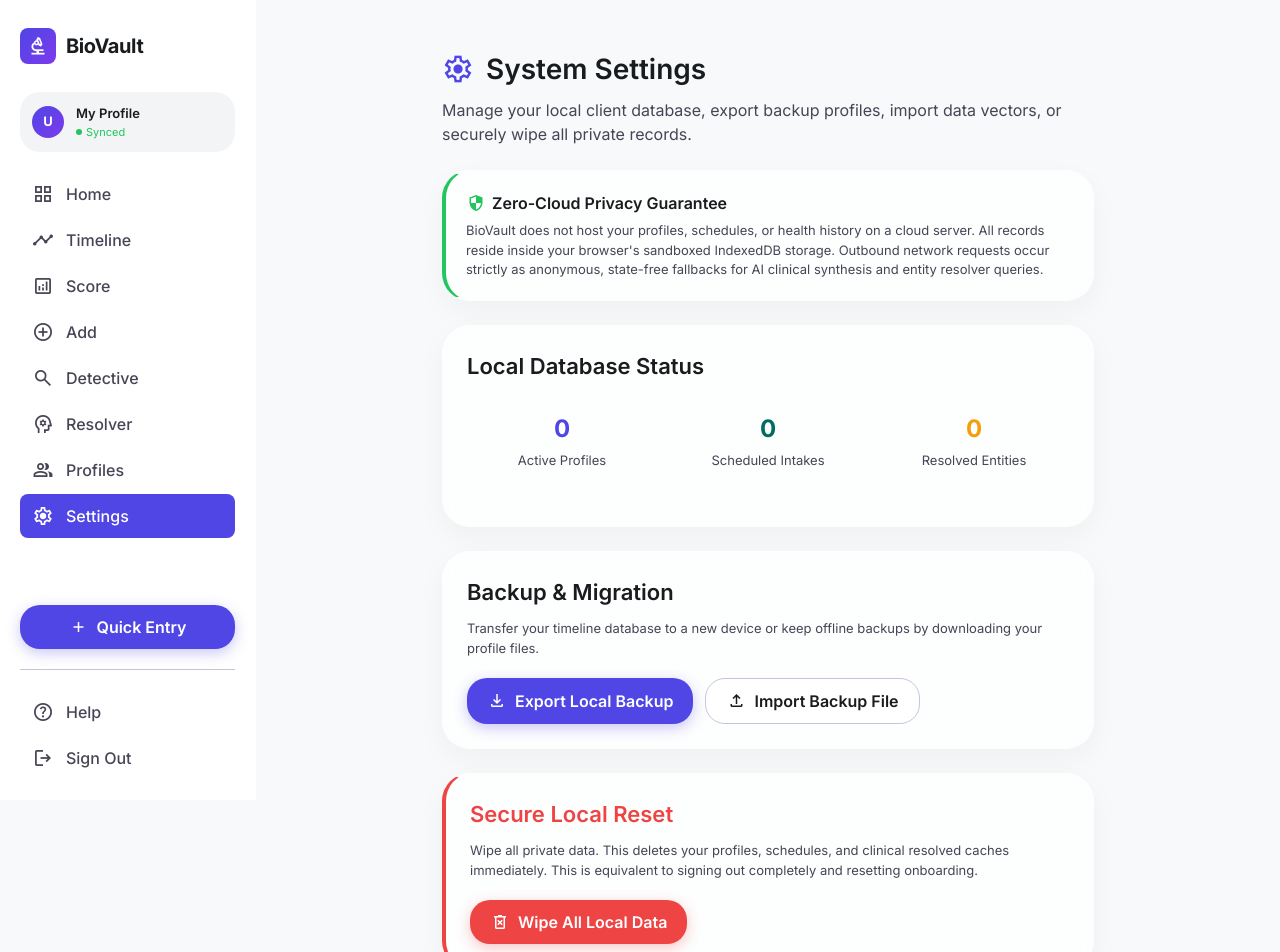
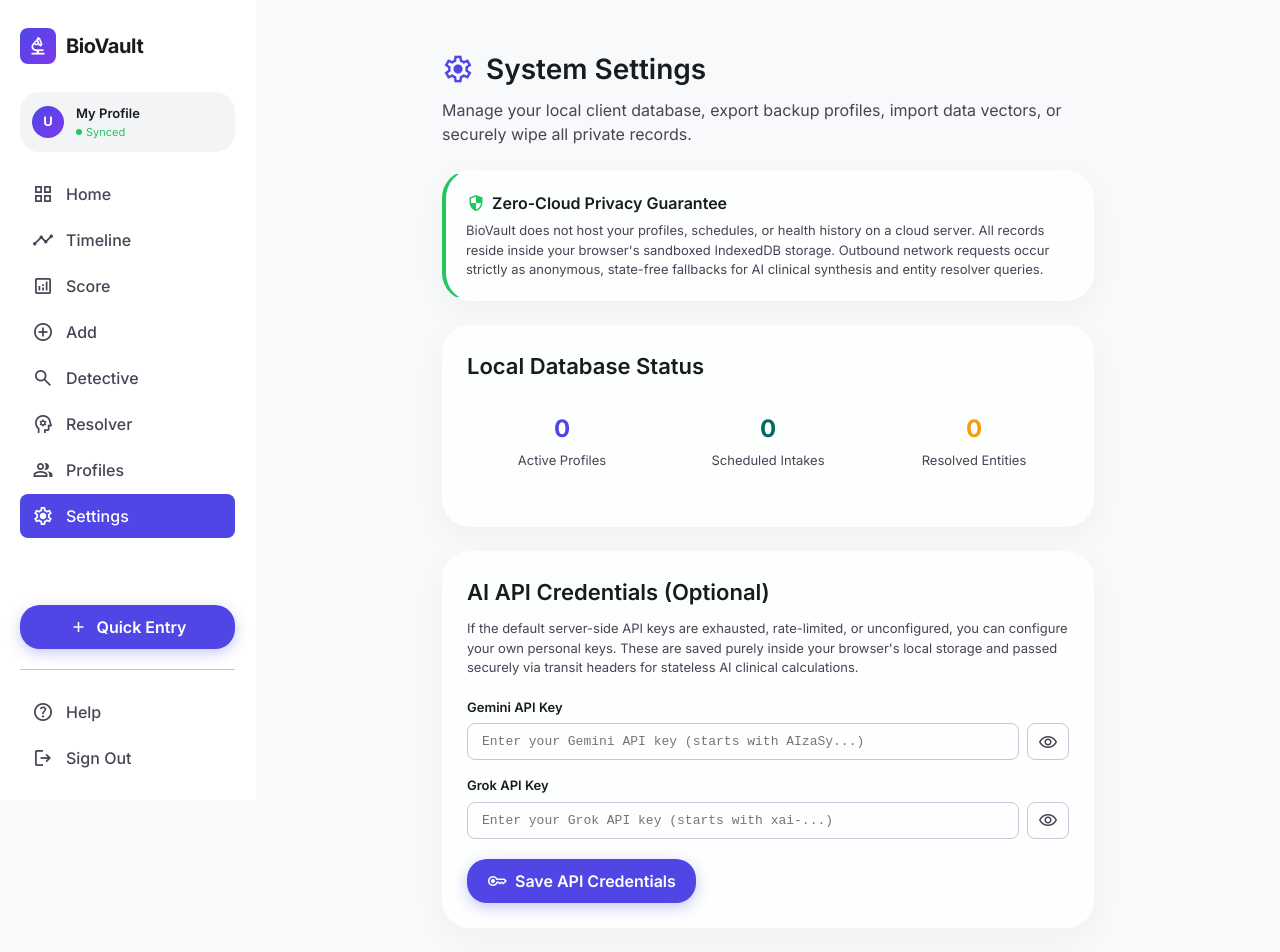
Before and after one commit to RishavGupta01/BioVault, a Next.js app: page /settings in a window 1280 px wide. Shown: the top 952 px of the page. Built offline with nearby package versions, Linux system fonts and the light colour scheme.

Commit message:
feat: add user-configurable API keys in settings with headers transit routing

```diff
--- a/src/app/api/analyze-symptoms/route.ts
+++ b/src/app/api/analyze-symptoms/route.ts
@@ -32,8 +32,8 @@ Be clinically accurate. Focus on pharmacological mechanisms relevant to the repo
 
 // ─── LLM Calls ──────────────────────────────────────────────────────────────
 
-async function callGemini(prompt: string): Promise<string> {
-  const apiKey = process.env.GEMINI_API_KEY;
+async function callGemini(prompt: string, customApiKey?: string | null): Promise<string> {
+  const apiKey = customApiKey || process.env.GEMINI_API_KEY;
   if (!apiKey) throw new Error('GEMINI_API_KEY not configured');
 
   const response = await fetch(
@@ -57,8 +57,8 @@ async function callGemini(prompt: string): Promise<string> {
   return data?.candidates?.[0]?.content?.parts?.[0]?.text ?? '';
 }
 
-async function callGrok(prompt: string): Promise<string> {
-  const apiKey = process.env.GROK_API_KEY;
+async function callGrok(prompt: string, customApiKey?: string | null): Promise<string> {
+  const apiKey = customApiKey || process.env.GROK_API_KEY;
   if (!apiKey) throw new Error('GROK_API_KEY not configured');
 
   const response = await fetch('https://api.x.ai/v1/chat/completions', {
@@ -106,15 +106,17 @@ export async function POST(request: Request) {
 
     const prompt = `Patient reports: "${symptom}"\n\nItems consumed in the last 3 hours:\n${itemList}\n\nAnalyze potential causes of the reported symptom.`;
 
+    const customGeminiKey = request.headers.get('x-gemini-api-key');
+    const customGrokKey = request.headers.get('x-grok-api-key');
     let rawResponse: string;
 
     // Gemini → Grok failover
     try {
-      rawResponse = await callGemini(prompt);
+      rawResponse = await callGemini(prompt, customGeminiKey);
     } catch (geminiError) {
       console.warn('Gemini failed, falling back to Grok:', geminiError);
       try {
-        rawResponse = await callGrok(prompt);
+        rawResponse = await callGrok(prompt, customGrokKey);
       } catch (grokError) {
         console.error('Both LLMs failed:', grokError);
         const geminiMsg = geminiError instanceof Error ? geminiError.message : String(geminiError);
--- a/src/app/api/resolve-entity/route.ts
+++ b/src/app/api/resolve-entity/route.ts
@@ -32,8 +32,8 @@ Rules:
 
 // ─── Gemini API Call ─────────────────────────────────────────────────────────
 
-async function callGemini(query: string): Promise<string> {
-  const apiKey = process.env.GEMINI_API_KEY;
+async function callGemini(query: string, customApiKey?: string | null): Promise<string> {
+  const apiKey = customApiKey || process.env.GEMINI_API_KEY;
   if (!apiKey) throw new Error('GEMINI_API_KEY not configured');
 
   const response = await fetch(
@@ -69,8 +69,8 @@ async function callGemini(query: string): Promise<string> {
 
 // ─── Grok (xAI) API Call ─────────────────────────────────────────────────────
 
-async function callGrok(query: string): Promise<string> {
-  const apiKey = process.env.GROK_API_KEY;
+async function callGrok(query: string, customApiKey?: string | null): Promise<string> {
+  const apiKey = customApiKey || process.env.GROK_API_KEY;
   if (!apiKey) throw new Error('GROK_API_KEY not configured');
 
   const response = await fetch('https://api.x.ai/v1/chat/completions', {
@@ -116,15 +116,17 @@ export async function POST(request: Request) {
     }
 
     const { query } = parseResult.data;
+    const customGeminiKey = request.headers.get('x-gemini-api-key');
+    const customGrokKey = request.headers.get('x-grok-api-key');
     let rawResponse: string;
 
     // Multi-LLM failover: Gemini → Grok
     try {
-      rawResponse = await callGemini(query);
+      rawResponse = await callGemini(query, customGeminiKey);
     } catch (geminiError) {
       console.warn('Gemini failed, falling back to Grok:', geminiError);
       try {
-        rawResponse = await callGrok(query);
+        rawResponse = await callGrok(query, customGrokKey);
       } catch (grokError) {
         console.error('Both LLMs failed:', grokError);
         const geminiMsg = geminiError instanceof Error ? geminiError.message : String(geminiError);
--- a/src/app/settings/page.tsx
+++ b/src/app/settings/page.tsx
@@ -15,6 +15,12 @@ export default function SettingsPage() {
   const [isWiping, setIsWiping] = useState(false);
   const [wiped, setWiped] = useState(false);
 
+  const [geminiKey, setGeminiKey] = useState('');
+  const [grokKey, setGrokKey] = useState('');
+  const [showGemini, setShowGemini] = useState(false);
+  const [showGrok, setShowGrok] = useState(false);
+  const [savedSuccess, setSavedSuccess] = useState(false);
+
   useEffect(() => {
     async function loadStats() {
       const tc = await db.user_timeline.count();
@@ -26,6 +32,32 @@ export default function SettingsPage() {
     }
     loadStats();
   }, [wiped]);
+
+  useEffect(() => {
+    if (typeof window !== 'undefined') {
+      setGeminiKey(localStorage.getItem('user_gemini_api_key') || '');
+      setGrokKey(localStorage.getItem('user_grok_api_key') || '');
+    }
+  }, []);
+
+  const handleSaveKeys = () => {
+    if (typeof window !== 'undefined') {
+      localStorage.setItem('user_gemini_api_key', geminiKey.trim());
+      localStorage.setItem('user_grok_api_key', grokKey.trim());
+      setSavedSuccess(true);
+      setTimeout(() => setSavedSuccess(false), 3000);
+    }
+  };
+
+  const handleClearKeys = () => {
+    if (typeof window !== 'undefined') {
+      localStorage.removeItem('user_gemini_api_key');
+      localStorage.removeItem('user_grok_api_key');
+      setGeminiKey('');
+      setGrokKey('');
+      alert("API keys successfully removed from your local storage.");
+    }
+  };
 
   // Export local DB as JSON
   const handleExport = async () => {
@@ -174,6 +206,117 @@ export default function SettingsPage() {
             </div>
           </GlassCard>
 
+          {/* AI API Credentials */}
+          <GlassCard style={{ padding: 24 }}>
+            <h3 style={{ fontSize: 'var(--font-h3)', fontWeight: 600, marginBottom: 10 }}>AI API Credentials (Optional)</h3>
+            <p style={{ fontSize: 'var(--font-caption)', color: 'var(--color-on-surface-variant)', marginBottom: 20, lineHeight: 1.5 }}>
+              If the default server-side API keys are exhausted, rate-limited, or unconfigured, you can configure your own personal keys. These are saved purely inside your browser's local storage and passed securely via transit headers for stateless AI clinical calculations.
+            </p>
+
+            <div style={{ display: 'grid', gap: 16, marginBottom: 20 }}>
+              {/* Gemini API Key */}
+              <div>
+                <label style={{ display: 'block', fontSize: 'var(--font-caption)', fontWeight: 600, marginBottom: 6 }}>Gemini API Key</label>
+                <div style={{ display: 'flex', gap: 8 }}>
+                  <input
+                    type={showGemini ? 'text' : 'password'}
+                    value={geminiKey}
+                    onChange={(e) => setGeminiKey(e.target.value)}
+                    placeholder="Enter your Gemini API key (starts with AIzaSy...)"
+                    style={{
+                      flex: 1,
+                      padding: '10px 14px',
+                      borderRadius: 'var(--radius-sm)',
+                      background: 'rgba(255, 255, 255, 0.03)',
+                      border: '1px solid var(--color-outline-variant)',
+                      color: 'var(--color-on-surface)',
+                      fontSize: 'var(--font-caption)',
+                      fontFamily: 'monospace'
+                    }}
+                  />
+                  <button
+                    type="button"
+                    onClick={() => setShowGemini(!showGemini)}
+                    style={{
+                      background: 'rgba(255, 255, 255, 0.05)',
+                      border: '1px solid var(--color-outline-variant)',
+                      color: 'var(--color-on-surface-variant)',
+                      borderRadius: 'var(--radius-sm)',
+                      width: 42,
+                      cursor: 'pointer',
+                      display: 'flex',
+                      alignItems: 'center',
+                      justifyContent: 'center'
+                    }}
+                  >
+                    <span className="material-symbols-outlined" style={{ fontSize: 20 }}>
+                      {showGemini ? 'visibility_off' : 'visibility'}
+                    </span>
+                  </button>
+                </div>
+              </div>
+
+              {/* Grok API Key */}
+              <div>
+                <label style={{ display: 'block', fontSize: 'var(--font-caption)', fontWeight: 600, marginBottom: 6 }}>Grok API Key</label>
+                <div style={{ display: 'flex', gap: 8 }}>
+                  <input
+                    type={showGrok ? 'text' : 'password'}
+                    value={grokKey}
+                    onChange={(e) => setGrokKey(e.target.value)}
+                    placeholder="Enter your Grok API key (starts with xai-...)"
+                    style={{
+                      flex: 1,
+                      padding: '10px 14px',
+                      borderRadius: 'var(--radius-sm)',
+                      background: 'rgba(255, 255, 255, 0.03)',
+                      border: '1px solid var(--color-outline-variant)',
+                      color: 'var(--color-on-surface)',
+                      fontSize: 'var(--font-caption)',
+                      fontFamily: 'monospace'
+                    }}
+                  />
+                  <button
+                    type="button"
+                    onClick={() => setShowGrok(!showGrok)}
+                    style={{
+                      background: 'rgba(255, 255, 255, 0.05)',
+                      border: '1px solid var(--color-outline-variant)',
+                      color: 'var(--color-on-surface-variant)',
+                      borderRadius: 'var(--radius-sm)',
+                      width: 42,
+                      cursor: 'pointer',
+                      display: 'flex',
+                      alignItems: 'center',
+                      justifyContent: 'center'
+                    }}
+                  >
+                    <span className="material-symbols-outlined" style={{ fontSize: 20 }}>
+                      {showGrok ? 'visibility_off' : 'visibility'}
+                    </span>
+                  </button>
+                </div>
+              </div>
+            </div>
+
+            <div style={{ display: 'flex', alignItems: 'center', gap: 12 }}>
+              <Button variant="primary" icon="key" onClick={handleSaveKeys}>
+                Save API Credentials
+              </Button>
+              {(geminiKey || grokKey) && (
+                <Button variant="ghost" icon="key_off" onClick={handleClearKeys}>
+                  Clear Saved Keys
+                </Button>
+              )}
+              {savedSuccess && (
+                <span style={{ color: 'var(--color-success)', fontSize: 'var(--font-caption)', fontWeight: 500, display: 'flex', alignItems: 'center', gap: 4 }}>
+                  <span className="material-symbols-outlined" style={{ fontSize: 16 }}>check_circle</span>
+                  Saved successfully!
+                </span>
+              )}
+            </div>
+          </GlassCard>
+
           {/* Export / Import */}
           <GlassCard style={{ padding: 24 }}>
             <h3 style={{ fontSize: 'var(--font-h3)', fontWeight: 600, marginBottom: 10 }}>Backup & Migration</h3>
```
Also changed, not shown: src/app/detective/page.tsx (+9 -1 lines), src/engine/entityResolver.ts (+9 -1 lines).
